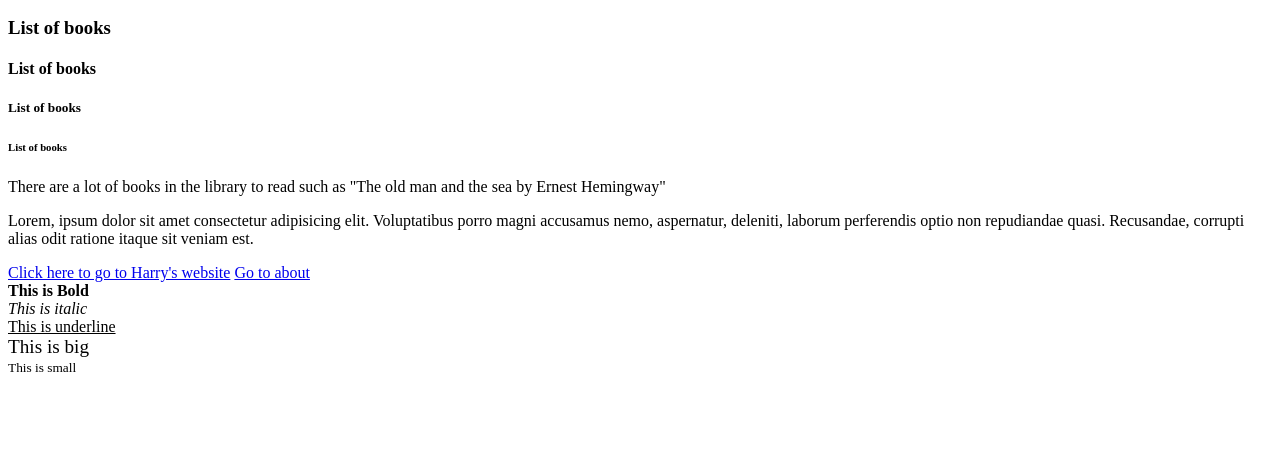
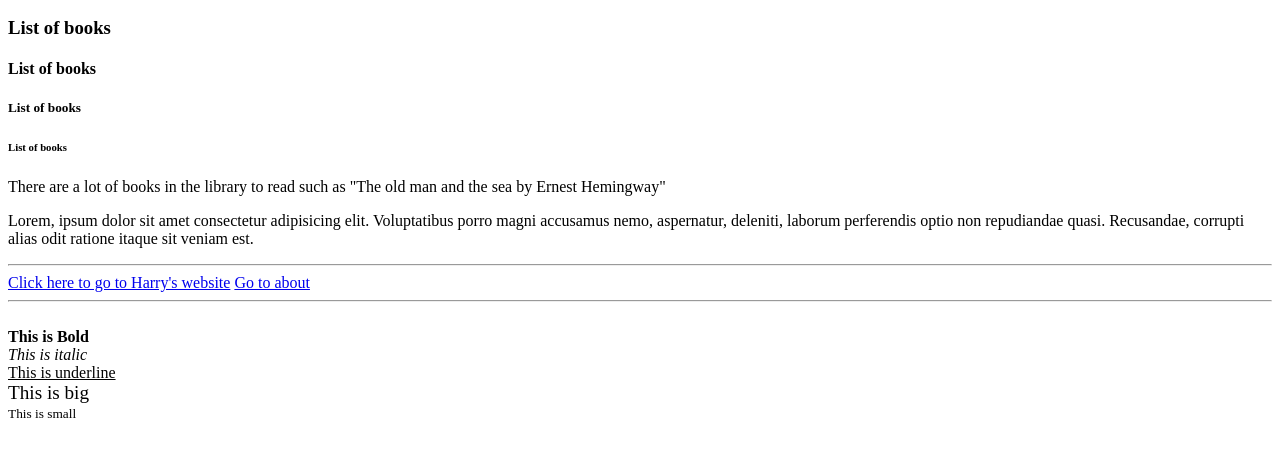
Before and after one commit to amol1211/HTML-Learnings, a plain HTML site: page chapter02/index.html in a window 1280 px wide. Shown: the part 110-566 px from the top of the page. Drawn offline with Linux system fonts and the light colour scheme.

Commit message:
Added new files.

```diff
--- a/chapter02/index.html
+++ b/chapter02/index.html
@@ -6,6 +6,7 @@
     <title>Document</title>
 </head>
 <body>
+    <!-- Heading and paragraph tags -->
     <h1>List of books</h1>
     <h2>List of books</h2>
     <h3>List of books</h3>
@@ -15,11 +16,12 @@
 
     <p>There are a lot of books in the library to read such as "The old man and the sea by Ernest Hemingway"</p>
     <p>Lorem, ipsum dolor sit amet consectetur adipisicing elit. Voluptatibus porro magni accusamus nemo, aspernatur, deleniti, laborum perferendis optio non repudiandae quasi. Recusandae, corrupti alias odit ratione itaque sit veniam est.</p>
+    <hr>
     <!-- Example of absolute link -->
     <a href="https://www.codewithharry.com/">Click here to go to Harry's website</a>
     <!-- Example of relative link -->
     <a href="/chapter02/about.html">Go to about</a>
-
+    <hr>
     <!-- Image tag -->
     <!-- <img src="https://upload.wikimedia.org/wikipedia/commons/thumb/b/b6/Image_created_with_a_mobile_phone.png/1280px-Image_created_with_a_mobile_phone.png" alt="Random Image"> -->
     <!-- <img src="/chapter02/image.png" alt="Random Image"> -->
```
